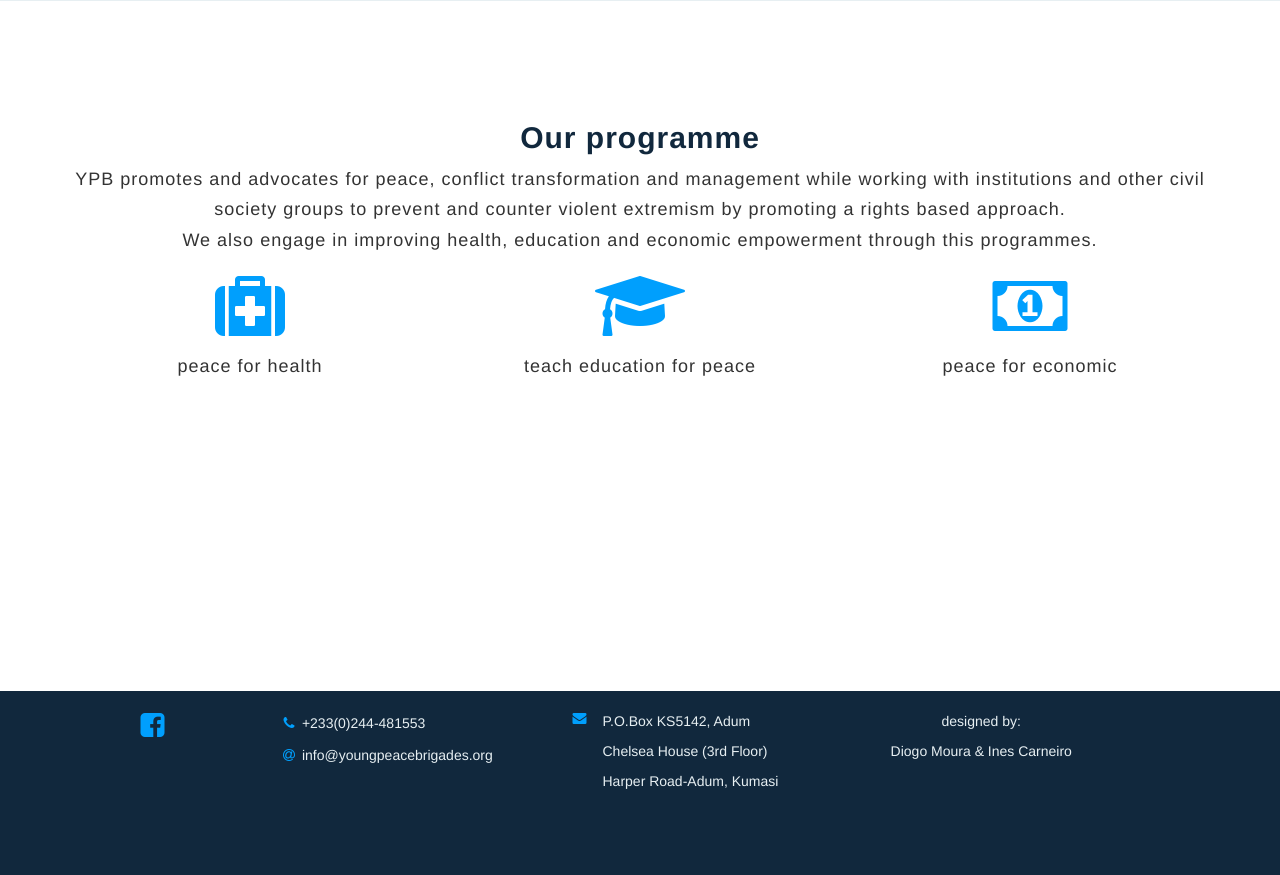
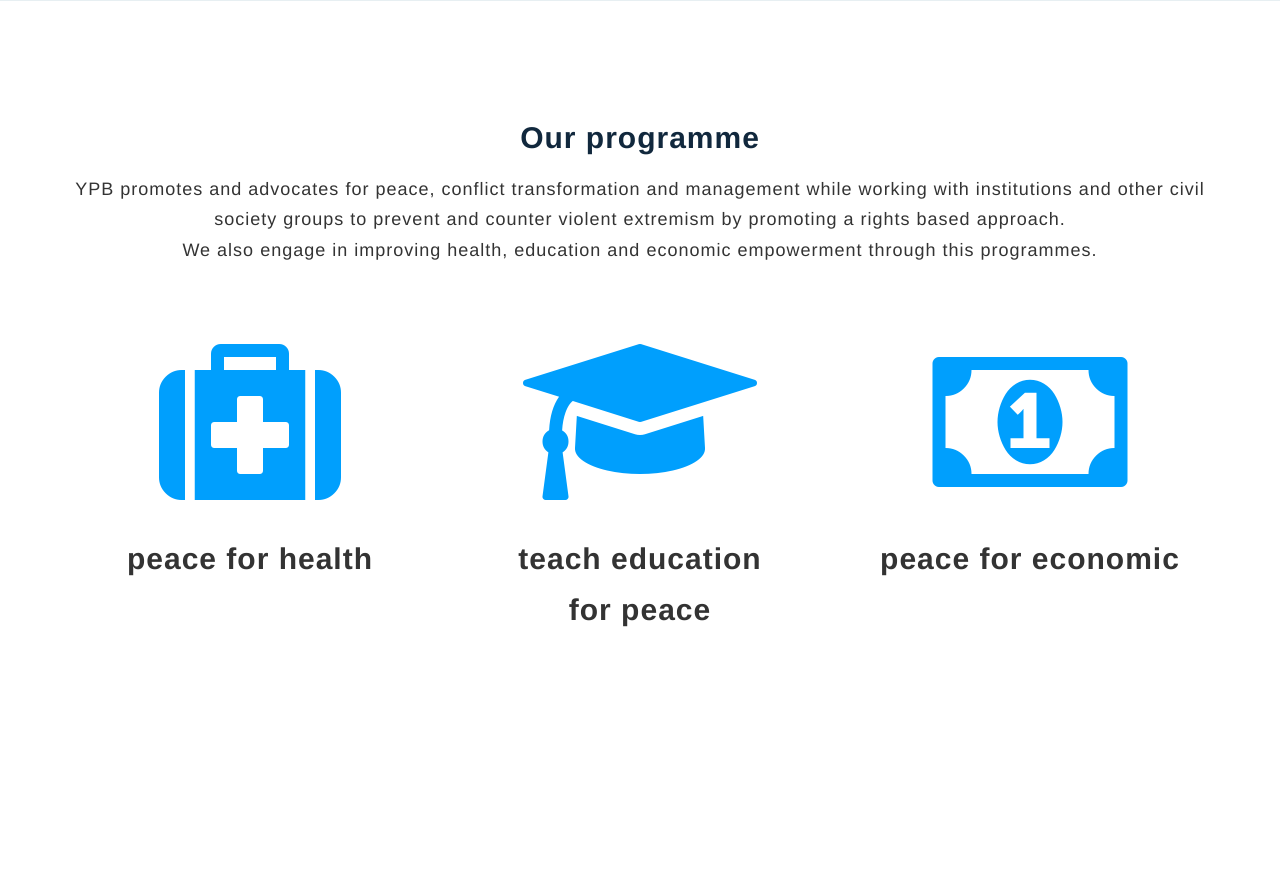
Before and after one commit to dimamo5/volunteer-work, a web app: file YPB/index.html in a window 1280 px wide. Shown: the part 957-1832 px from the top of the page. Before the commit the page ends 1746 px from the top, so only its background shows below. Run offline with its HTML, style and script files only (its server is not run), Linux system fonts and the light colour scheme; some libraries are stand-ins or nearby versions.

Commit message:
icons are bigger

```diff
--- a/YPB/css/style.css
+++ b/YPB/css/style.css
@@ -99,11 +99,14 @@
 
 
 #volunteering p{
-    margin-top: 10px;
+    margin-top: 20px;
     font-stretch: expanded;
-    font-size: 18px;
     letter-spacing: 1px;
     line-height: 170%;
+}
+
+#volunteering i{
+    font-size: 1300%;
 }
 
 h2{
@@ -120,3 +123,16 @@
     margin-top: 5px;
     color: #E7EFF2;
 }
+
+.programmes{
+    margin-top: 50px;
+    height: 170px;
+}
+
+.programmes p{
+    font-size: 30px;
+    font-weight: 700;
+}
+.our-programme p{
+    font-size: 18px;
+}
--- a/YPB/index.html
+++ b/YPB/index.html
@@ -81,7 +81,7 @@
 
 <section id="volunteering">
     <div class="container">
-        <div class="row">
+        <div class="row our-programme">
             <h2 class="text-center" style="font-weight: 600;">
                 Our programme
             </h2>
@@ -92,26 +92,28 @@
                 <br> We also engage in improving health, education and economic empowerment through this programmes.
             </p>
         </div>
-        <div class="row">
+        <div class="row programmes">
             <div class="col-lg-4 col-xs-12 text-center">
                 <i class="fa fa-medkit fa-fw fa-5x"></i>
                 <p>peace for health</p>
             </div>
             <div class="col-lg-4 col-xs-12 text-center">
                 <i class="fa fa-graduation-cap fa-fw fa-5x"></i>
-                <p>teach education for peace</p>
+                <p>teach education <br>for peace</p>
             </div>
             <div class="col-lg-4 col-xs-12 text-center">
                 <i class="fa fa-money fa-fw fa-5x"></i>
                 <p>peace for economic</p>
             </div>
         </div>
-
     </div>
 </section>
 
 <section id="gallery">
     <div class="container">
+        <div class="row">
+
+        </div>
     </div>
 </section>
 
```
Also changed, not shown: 1 other file.
